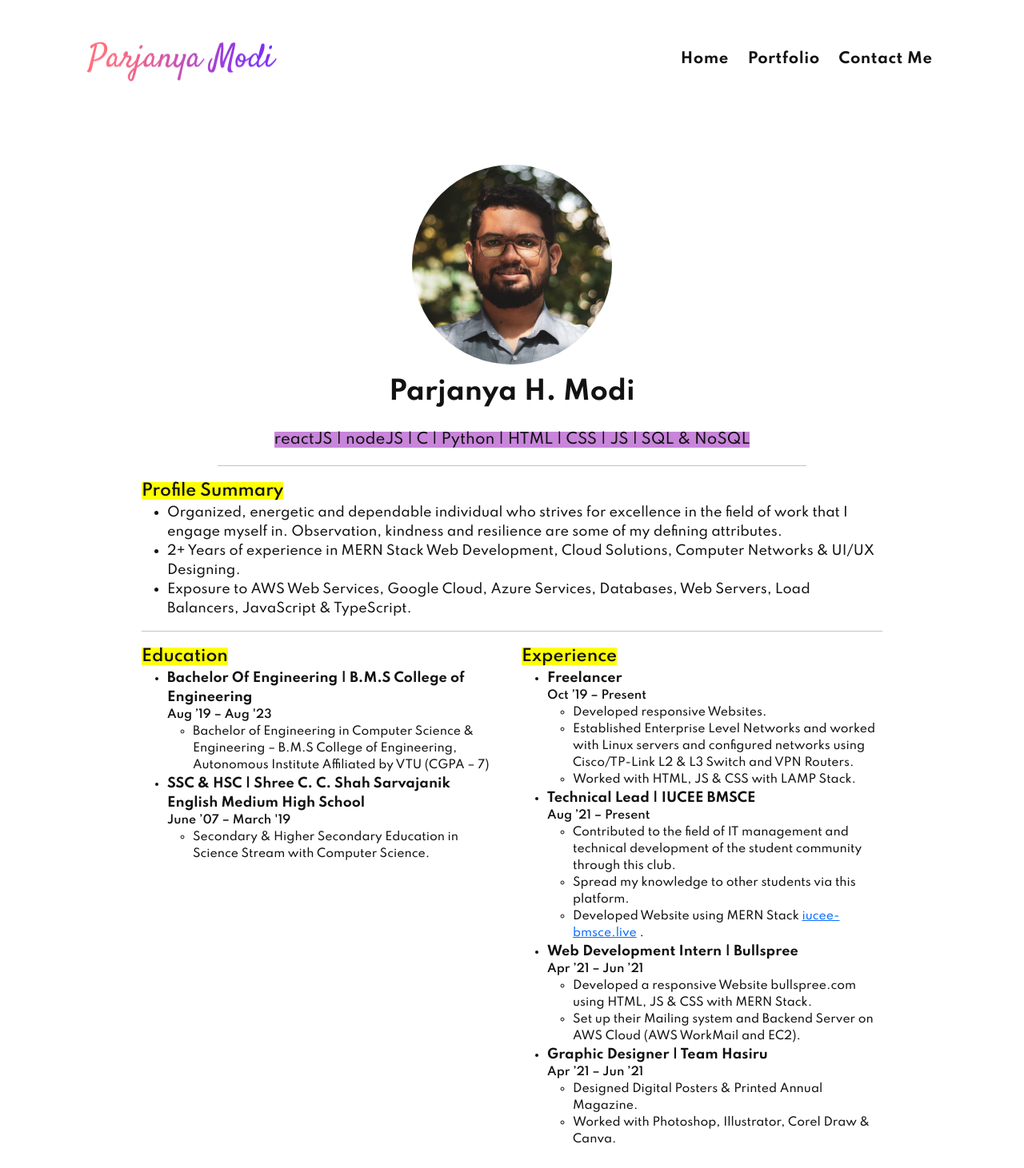
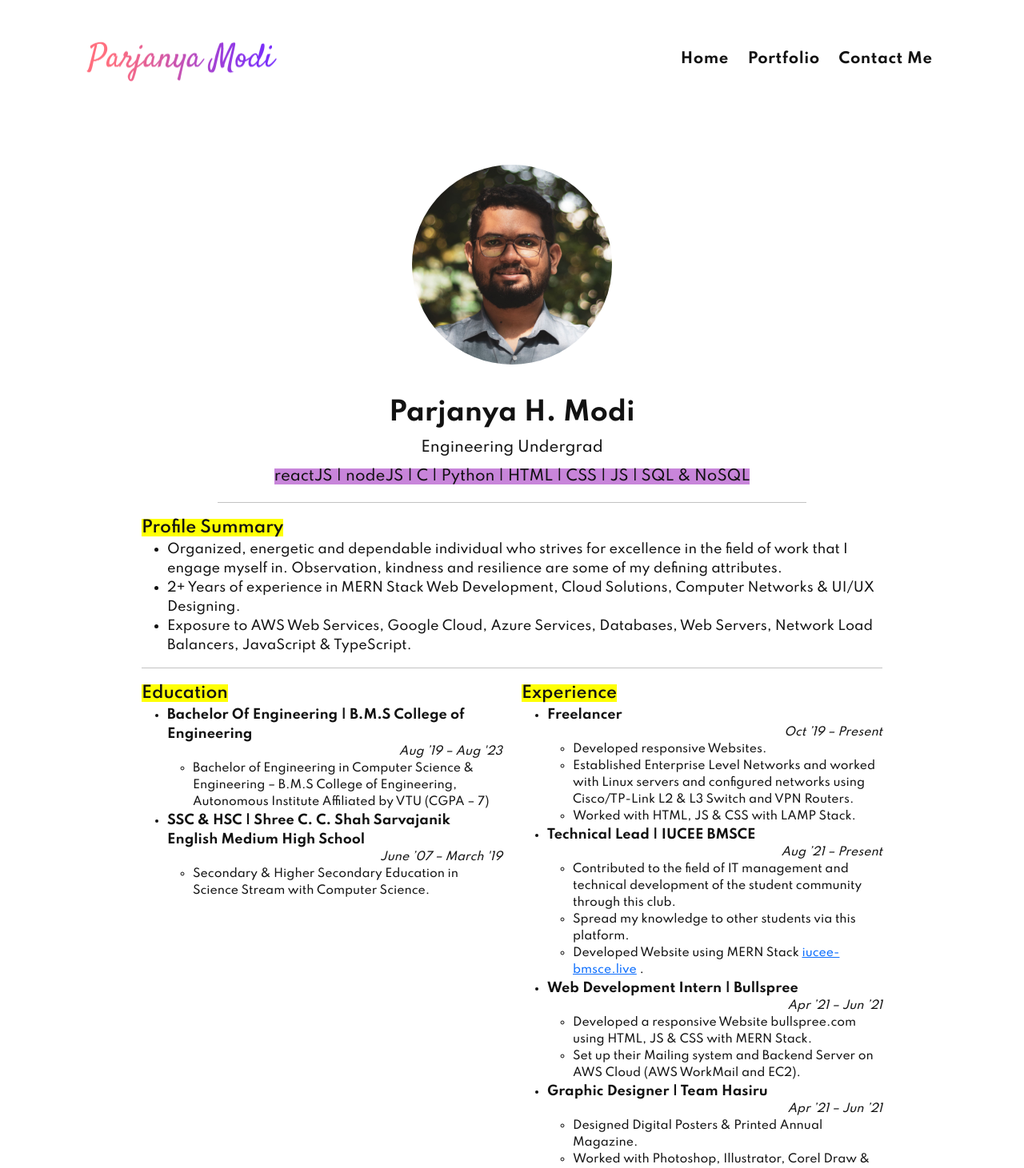
Before and after one commit to parjanyamodi/parjanyamodi.com, a React (Create React App) app: page /portfolio in a window 1280 px wide. Shown: the top 1461 px of the page at 80% size. Built offline with nearby package versions, Linux system fonts and the light colour scheme.

Commit message:
Update Portfolio.js

```diff
--- a/src/Components/Portfolio/Portfolio.js
+++ b/src/Components/Portfolio/Portfolio.js
@@ -12,7 +12,12 @@ const Portfolio = (props) => {
             <Intro>
               <div>
                 <img src="/assets/images/IMG_0943.jpeg" />
-                <p>Parjanya H. Modi</p>
+                <br />
+                <br />
+                <text>Parjanya H. Modi</text>
+                <br />
+                <span>Engineering Undergrad</span>
+                <br />
                 <span className="purple-hg">
                   reactJS | nodeJS | C | Python | HTML | CSS | JS | SQL & NoSQL
                 </span>
@@ -43,7 +48,7 @@ const Portfolio = (props) => {
                 </li>
                 <li>
                   Exposure to AWS Web Services, Google Cloud, Azure Services,
-                  Databases, Web Servers, Load Balancers, JavaScript &
+                  Databases, Web Servers, Network Load Balancers, JavaScript &
                   TypeScript.
                 </li>
               </ul>
@@ -66,7 +71,9 @@ const Portfolio = (props) => {
                       Bachelor Of Engineering | B.M.S College of Engineering
                     </text>
                     <br />
-                    <span>Aug ’19 – Aug '23</span>
+                    <i className="alignright">Aug ’19 – Aug '23</i>
+                    <br />
+
                     <ul>
                       <li>
                         Bachelor of Engineering in Computer Science &
@@ -81,7 +88,9 @@ const Portfolio = (props) => {
                       High School
                     </text>
                     <br />
-                    <span>June ’07 – March '19</span>
+                    <i className="alignright">June ’07 – March '19</i>
+                    <br />
+
                     <ul>
                       <li>
                         Secondary & Higher Secondary Education in Science Stream
@@ -99,7 +108,9 @@ const Portfolio = (props) => {
                   <li>
                     <text>Freelancer </text>
                     <br />
-                    <span>Oct ’19 – Present</span>
+                    <i className="alignright">Oct ’19 – Present</i>
+                    <br />
+
                     <ul>
                       <li>Developed responsive Websites.</li>
                       <li>
@@ -113,7 +124,9 @@ const Portfolio = (props) => {
                   <li>
                     <text>Technical Lead | IUCEE BMSCE</text>
                     <br />
-                    <span>Aug ’21 – Present</span>
+                    <i className="alignright">Aug ’21 – Present</i>
+                    <br />
+
                     <ul>
                       <li>
                         Contributed to the field of IT management and technical
@@ -136,7 +149,9 @@ const Portfolio = (props) => {
                   <li>
                     <text>Web Development Intern | Bullspree</text>
                     <br />
-                    <span>Apr ’21 – Jun ’21</span>
+                    <i className="alignright">Apr ’21 – Jun ’21</i>
+                    <br />
+
                     <ul>
                       <li>
                         Developed a responsive Website bullspree.com using HTML,
@@ -151,7 +166,8 @@ const Portfolio = (props) => {
                   <li>
                     <text>Graphic Designer | Team Hasiru</text>
                     <br />
-                    <span>Apr ’21 – Jun ’21</span>
+                    <i className="alignright">Apr ’21 – Jun ’21</i>
+                    <br />
                     <ul>
                       <li>
                         Designed Digital Posters & Printed Annual Magazine.
@@ -448,7 +464,7 @@ const Intro = styled.div`
         height: 250px;
         border-radius: 50%;
       }
-      p {
+      text {
         margin-top: 10px;
         font-size: 32px;
         font-weight: 700;
@@ -470,7 +486,7 @@ const Intro = styled.div`
         height: 250px;
         border-radius: 50%;
       }
-      p {
+      text {
         margin-top: 10px;
         font-size: 26px;
         font-weight: 700;
```
